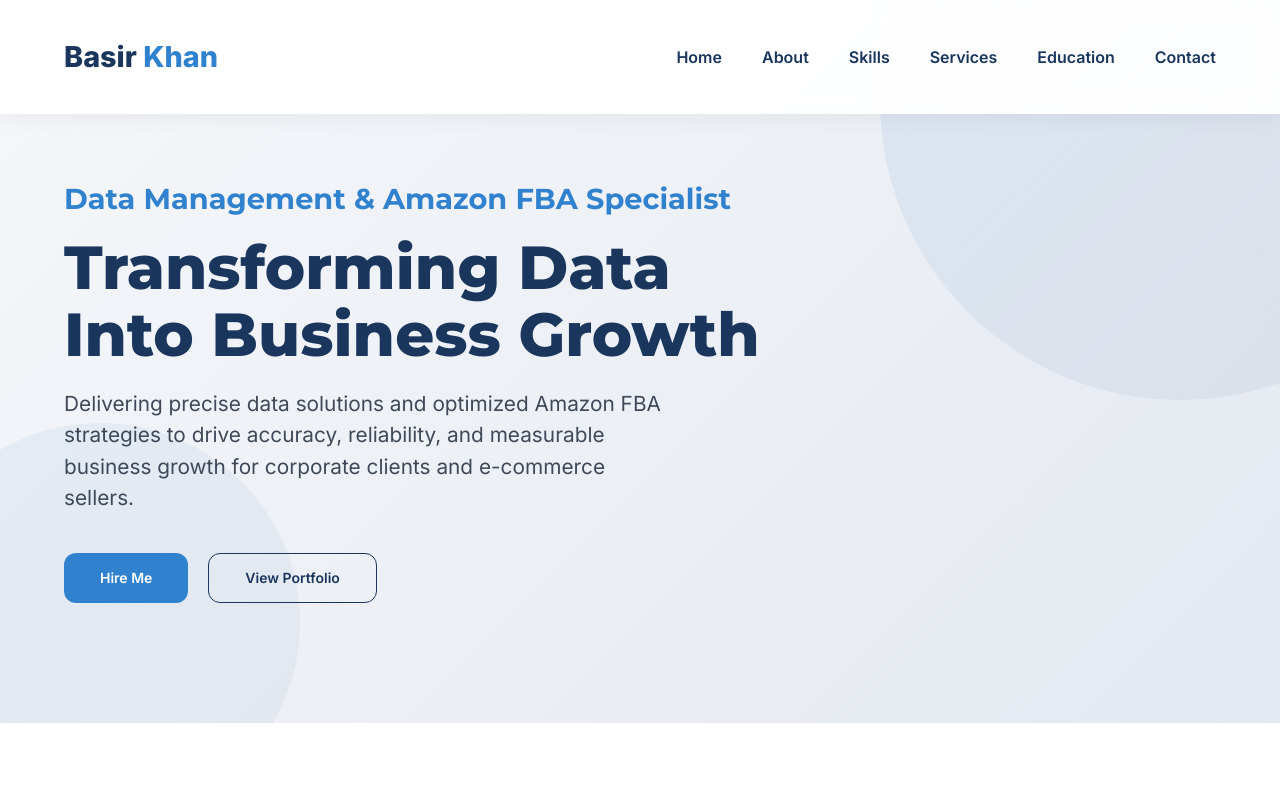
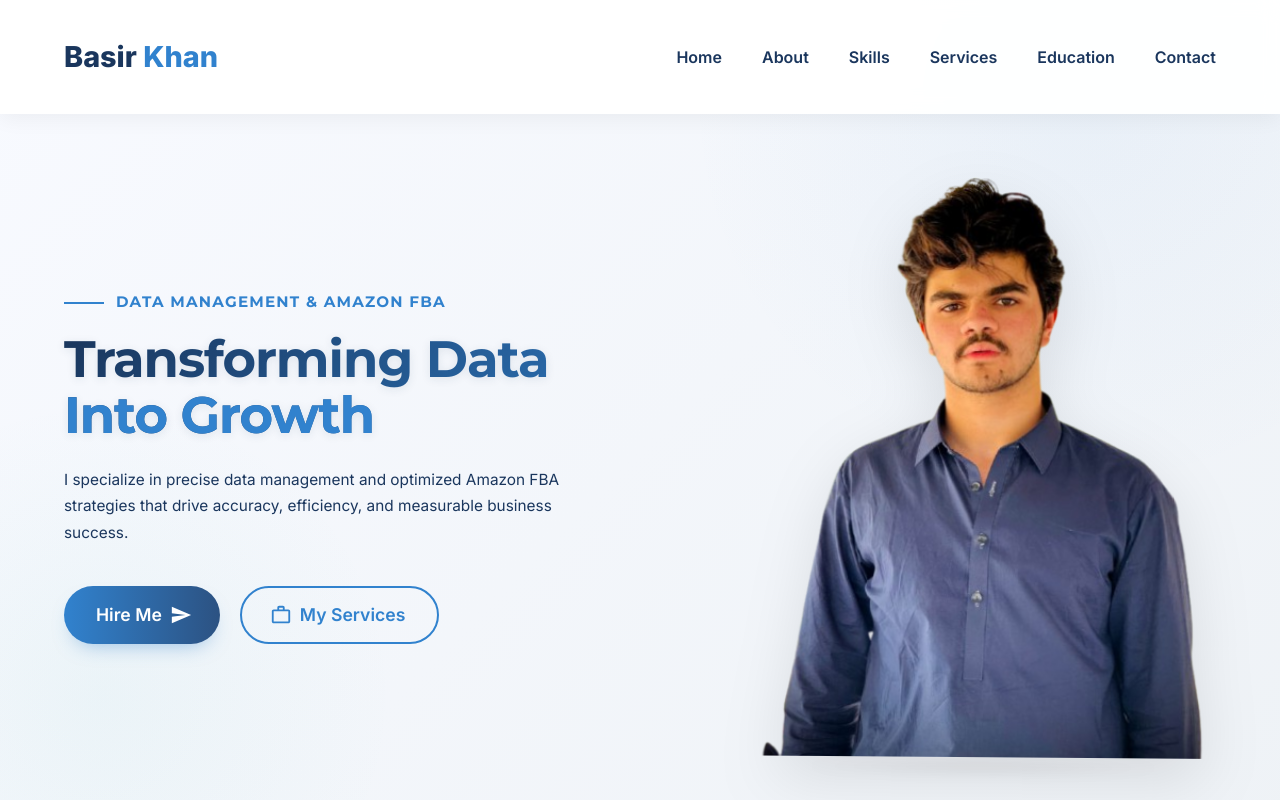
Before and after one commit to Muhammad33Abbas/Portfolio, a React (Vite) app: page / in a window 1280 px wide. Shown: the top 800 px of the page. Built offline with nearby package versions, Linux system fonts and the light colour scheme.

Commit message:
chore: update code structure for improved readability and maintainability

```diff
--- a/src/components/layout/Footer.jsx
+++ b/src/components/layout/Footer.jsx
@@ -21,7 +21,7 @@ const Footer = () => {
         }}>
           {/* Logo */}
           <Box sx={{ fontSize: '1.8rem', fontWeight: 900 }}>
-            Michael<Box component="span" sx={{ color: 'action.active' }}>Chen</Box>
+            Basir <Box component="span" sx={{ color: 'action.active' }}>Khan</Box>
           </Box>
 
           {/* Social Links */}
--- a/src/components/sections/About.jsx
+++ b/src/components/sections/About.jsx
@@ -43,6 +43,7 @@ const About = () => {
                   '&:hover': {
                     transform: 'scale(1.05)',
                   },
+                  backgroundImage: 'url(/Images/Abbas.png)'
                   // If using an image later:
                   // backgroundImage: 'url(...)',
                   // backgroundSize: 'cover',
--- a/src/components/sections/Contact.jsx
+++ b/src/components/sections/Contact.jsx
@@ -46,7 +46,7 @@ const Contact = () => {
                   <EmailIcon sx={{ fontSize: '1.3rem', mr: 2, color: 'action.hover' }} />
                   <Box>
                     <Typography variant="subtitle2" sx={{ fontWeight: 700 }}>Email</Typography>
-                    <Typography variant="body1">michael.chen@professionalportfolio.com</Typography>
+                    <Typography variant="body1">BasirKhan@gmail.com</Typography>
                   </Box>
                 </Box>
 
@@ -54,7 +54,7 @@ const Contact = () => {
                   <PhoneIcon sx={{ fontSize: '1.3rem', mr: 2, color: 'action.hover' }} />
                   <Box>
                     <Typography variant="subtitle2" sx={{ fontWeight: 700 }}>Phone</Typography>
-                    <Typography variant="body1">+1 (555) 123-4567</Typography>
+                    <Typography variant="body1">+92 (345) 47-60524</Typography>
                   </Box>
                 </Box>
 
--- a/src/components/sections/Hero.jsx
+++ b/src/components/sections/Hero.jsx
@@ -1,81 +1,254 @@
 import React from 'react';
-import { Box, Container, Typography, Button } from '@mui/material';
+import { Box, Container, Typography, Button, Grid, useTheme, useMediaQuery } from '@mui/material';
+import { motion } from 'framer-motion';
 import { FadeIn } from '../common/Components';
+// import HeroImage from '../../assets/hero_image.png';
+import SendIcon from '@mui/icons-material/Send';
+import WorkOutlineIcon from '@mui/icons-material/WorkOutline';
 
 const Hero = () => {
+  const theme = useTheme();
+  const isMobile = useMediaQuery(theme.breakpoints.down('md'));
+
+  // Animation variants
+  const imageVariants = {
+    hidden: { opacity: 0, scale: 0.8 },
+    visible: {
+      opacity: 1,
+      scale: 1,
+      transition: { duration: 0.8, ease: "easeOut" }
+    },
+    float: {
+      y: [0, -20, 0],
+      rotate: [0, 1, 0, -1, 0],
+      transition: {
+        duration: 5,
+        repeat: Infinity,
+        ease: "easeInOut"
+      }
+    }
+  };
+
   return (
     <Box
       id="home"
       sx={{
-        pt: 22.5, // 180px
-        pb: 15,   // 120px
-        background: 'linear-gradient(135deg, #f5f7fa 0%, #e4e8f0 100%)',
+        pt: { xs: 15, md: 20 },
+        pb: { xs: 10, md: 15 },
+        minHeight: '100vh',
+        display: 'flex',
+        alignItems: 'center',
+        background: 'linear-gradient(135deg, #f8faff 0%, #eef2f6 100%)',
         position: 'relative',
         overflow: 'hidden',
         '&::before': {
           content: '""',
           position: 'absolute',
-          width: '600px',
-          height: '600px',
+          width: '800px',
+          height: '800px',
           borderRadius: '50%',
-          background: 'linear-gradient(135deg, rgba(49, 130, 206, 0.1) 0%, rgba(26, 54, 93, 0.05) 100%)',
-          top: '-200px',
+          background: 'radial-gradient(circle, rgba(49, 130, 206, 0.05) 0%, rgba(255,255,255,0) 70%)',
+          top: '-300px',
           right: '-200px',
+          zIndex: 0,
         },
         '&::after': {
           content: '""',
           position: 'absolute',
-          width: '400px',
-          height: '400px',
+          width: '600px',
+          height: '600px',
           borderRadius: '50%',
-          background: 'linear-gradient(135deg, rgba(49, 130, 206, 0.08) 0%, rgba(26, 54, 93, 0.04) 100%)',
+          background: 'radial-gradient(circle, rgba(56, 178, 172, 0.05) 0%, rgba(255,255,255,0) 70%)',
           bottom: '-100px',
-          left: '-100px',
+          left: '-200px',
+          zIndex: 0,
         },
       }}
     >
-      <Container maxWidth="lg">
+      <Container maxWidth="lg" sx={{ position: 'relative', zIndex: 2 }}>
+        <Grid container spacing={4} alignItems="center">
+          {/* Text Content */}
+          <Grid item xs={12} md={7}>
             <FadeIn>
-          <Box sx={{ maxWidth: '700px', position: 'relative', zIndex: 2 }}>
-            <Typography variant="h5" sx={{
-              fontSize: '1.8rem',
-              color: 'action.active',
+              <Box sx={{ textAlign: { xs: 'center', md: 'left' } }}>
+                <Typography
+                  variant="h6"
+                  component={motion.h6}
+                  initial={{ opacity: 0, x: -20 }}
+                  animate={{ opacity: 1, x: 0 }}
+                  transition={{ delay: 0.2 }}
+                  sx={{
+                    fontSize: 'clamp(0.8rem, 1.5vw, 0.95rem)',
+                    color: '#3182ce',
+                    fontWeight: 600,
                     mb: 2,
-              fontWeight: 600,
-              fontFamily: 'Montserrat, sans-serif'
-            }}>
-              Data Management & Amazon FBA Specialist
+                    letterSpacing: '1.2px',
+                    textTransform: 'uppercase',
+                    display: 'flex',
+                    alignItems: 'center',
+                    justifyContent: { xs: 'center', md: 'flex-start' },
+                    gap: 1.5,
+                    opacity: 0.9,
+                    maxWidth: '100%',
+                    wordBreak: 'break-word'
+                  }}
+                >
+                  <Box component="span" sx={{ width: { xs: '30px', md: '40px' }, height: '2px', bgcolor: '#3182ce' }} />
+                  Data Management & Amazon FBA
                 </Typography>
 
-            <Typography variant="h1" sx={{
-              fontSize: { xs: '2.8rem', md: '3.8rem' },
-              mb: 2.5,
-              lineHeight: 1.1
-            }}>
-              Transforming Data Into Business Growth
+                <Typography
+                  variant="h1"
+                  sx={{
+                    // Reduced size for a more refined look
+                    fontSize: 'clamp(2rem, 4vw + 0.5rem, 3.2rem)',
+                    fontWeight: { xs: 700, md: 700 }, // Reduced weight from 800
+                    lineHeight: { xs: 1.2, md: 1.1 },
+                    mb: 3,
+                    // Theme-based gradient
+                    background: 'linear-gradient(135deg, #1a365d 0%, #3182ce 100%)',
+                    WebkitBackgroundClip: 'text',
+                    WebkitTextFillColor: 'transparent',
+                    textShadow: '0px 2px 10px rgba(26, 54, 93, 0.1)',
+                    letterSpacing: '-0.02em',
+                    textAlign: { xs: 'center', md: 'left' },
+                    wordBreak: 'break-word',
+                    overflowWrap: 'break-word',
+                    fontFamily: "'Montserrat', sans-serif"
+                  }}
+                >
+                  Transforming Data <br/>
+                  <Box component="span" sx={{ color: '#3182ce', WebkitTextFillColor: '#3182ce' }}>
+                     Into Growth
+                  </Box>
                 </Typography>
 
-            <Typography variant="body1" sx={{
-              fontSize: '1.3rem',
-              mb: 5,
-              color: 'text.primary',
-              opacity: 0.9,
-              maxWidth: '600px'
-            }}>
-              Delivering precise data solutions and optimized Amazon FBA strategies to drive accuracy, reliability, and measurable business growth for corporate clients and e-commerce sellers.
+                <Typography
+                  variant="body1"
+                  sx={{
+                    fontSize: 'clamp(0.95rem, 1.2vw, 1.05rem)',
+                    color: 'text.secondary',
+                    mb: { xs: 4, md: 5 },
+                    maxWidth: { xs: '100%', sm: '90%', md: '550px' },
+                    mx: { xs: 'auto', md: 0 },
+                    lineHeight: 1.7,
+                    textAlign: { xs: 'center', md: 'left' },
+                    fontWeight: 400
+                  }}
+                >
+                  I specialize in precise data management and optimized Amazon FBA strategies that drive accuracy, efficiency, and measurable business success.
                 </Typography>
 
-            <Box sx={{ display: 'flex', flexDirection: { xs: 'column', sm: 'row' }, gap: 2.5 }}>
-              <Button href="#contact" variant="contained" color="primary">
+                <Box
+                  sx={{
+                    display: 'flex',
+                    gap: 2.5,
+                    justifyContent: { xs: 'center', md: 'flex-start' },
+                    flexWrap: 'wrap'
+                  }}
+                >
+                  <Button
+                    variant="contained"
+                    size="large"
+                    href="#contact"
+                    endIcon={<SendIcon />}
+                    sx={{
+                      px: 4,
+                      py: 1.5,
+                      borderRadius: '50px',
+                      background: 'linear-gradient(90deg, #3182ce 0%, #2c5282 100%)',
+                      boxShadow: '0 10px 20px -10px rgba(49, 130, 206, 0.5)',
+                      textTransform: 'none',
+                      fontSize: '1.1rem',
+                      '&:hover': {
+                        transform: 'translateY(-3px)',
+                        boxShadow: '0 15px 25px -10px rgba(49, 130, 206, 0.6)',
+                      },
+                      transition: 'all 0.3s ease'
+                    }}
+                  >
                     Hire Me
                   </Button>
-              <Button href="#services" variant="outlined" color="primary">
-                View Portfolio
+                  <Button
+                    variant="outlined"
+                    size="large"
+                    href="#services"
+                    startIcon={<WorkOutlineIcon />}
+                    sx={{
+                      px: 4,
+                      py: 1.5,
+                      borderRadius: '50px',
+                      borderWidth: '2px',
+                      borderColor: '#3182ce',
+                      color: '#3182ce',
+                      textTransform: 'none',
+                      fontSize: '1.1rem',
+                      '&:hover': {
+                        borderWidth: '2px',
+                        borderColor: '#2c5282',
+                        bgcolor: 'rgba(49, 130, 206, 0.05)',
+                        transform: 'translateY(-3px)',
+                      },
+                      transition: 'all 0.3s ease'
+                    }}
+                  >
+                    My Services
                   </Button>
                 </Box>
               </Box>
             </FadeIn>
+          </Grid>
+
+          {/* Image Content */}
+          <Grid item xs={12} md={5}>
+            <Box
+              component={motion.div}
+              variants={imageVariants}
+              initial="hidden"
+              animate={["visible", "float"]}
+              sx={{
+                position: 'relative',
+                display: 'flex',
+                justifyContent: 'center',
+                alignItems: 'center',
+                height: '100%',
+                '&::after': {
+                  content: '""',
+                  position: 'absolute',
+                  width: '80%',
+                  height: '20px',
+                  background: 'radial-gradient(ellipse at center, rgba(0,0,0,0.15) 0%, rgba(0,0,0,0) 70%)',
+                  bottom: '-20px',
+                  borderRadius: '50%',
+                  filter: 'blur(5px)',
+                  transform: 'scaleX(0.8)',
+                  animation: 'shadowPulse 5s ease-in-out infinite'
+                }
+              }}
+            >
+              <Box
+                component="img"
+                src="/Images/Abbas.png"
+                alt="Data Management Illustration"
+                sx={{
+                  width: '100%',
+                  maxWidth: { xs: '350px', md: '500px' },
+                  height: 'auto',
+                  filter: 'drop-shadow(0 20px 30px rgba(0,0,0,0.1))',
+                  objectFit: 'contain'
+                }}
+              />
+            </Box>
+          </Grid>
+        </Grid>
       </Container>
+
+      <style jsx global>{`
+        @keyframes shadowPulse {
+          0%, 100% { transform: scaleX(0.8); opacity: 0.5; }
+          50% { transform: scaleX(1); opacity: 0.3; }
+        }
+      `}</style>
     </Box>
   );
 };
```
Also changed, not shown: public/Images/Abbas.png (added), src/assets/hero_image.png (added). Lines whose indentation alone changed are shown as unchanged.
